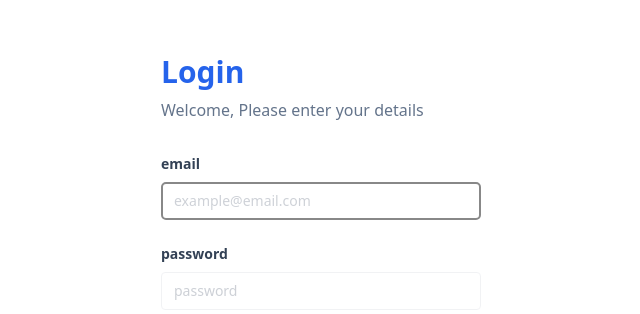
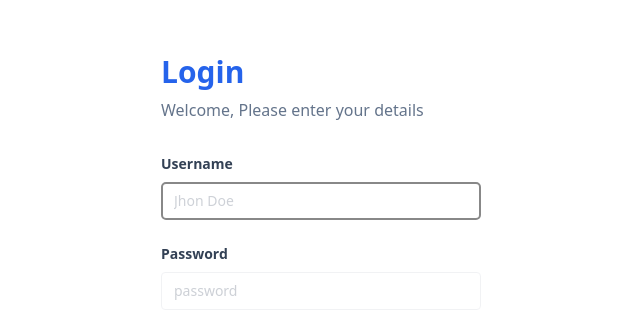
Before and after one commit to muchammadwr/React-Learn, a React app in the folder my-project/: page /login in a window 1280 px wide. Shown: the part 166-480 px from the top of the page, without its empty margins (319-959 px from the left). Built offline with nearby package versions, Linux system fonts and the light colour scheme; the HTML template or start-up script is replaced by a standard one.

Commit message:
Learn Post Data API

```diff
--- a/my-project/package.json
+++ b/my-project/package.json
@@ -11,6 +11,7 @@
   },
   "dependencies": {
     "axios": "^1.6.5",
+    "jwt-decode": "^4.0.0",
     "react": "^18.2.0",
     "react-dom": "^18.2.0",
     "react-router-dom": "^6.21.2"
--- a/my-project/src/Pages/products.jsx
+++ b/my-project/src/Pages/products.jsx
@@ -4,6 +4,7 @@
 import CardProduct from "../components/Fragments/CardProduct";
 import Button from "../components/Elements/Button";
 import { getProducts } from "../services/product.service";
+import { getUsername } from "../services/auth.service";
 // import Counter from "../components/Fragments/Counter";
 
 // const products = [
@@ -36,12 +37,13 @@
 //   },
 // ];
 
-const email = localStorage.getItem("email");
+const token = localStorage.getItem("token");
 
 const ProductsPage = () => {
   const [cart, setCart] = useState([]);
   const [totalPrice, setTotalPrice] = useState(0);
   const [products, setProducts] = useState([]);
+  const [username, setUsername] = useState("");
   useEffect(() => {
     setCart(JSON.parse(localStorage.getItem("cart")) || []);
   }, []);
@@ -50,6 +52,17 @@
     getProducts((data) => {
       setProducts(data);
     });
+  }, []);
+
+  useEffect(() => {
+    const token = localStorage.getItem("token");
+    if (token) {
+      setUsername(setUsername);
+    } else {
+      window.location.href = "/login";
+    }
+
+    setUsername(getUsername(token));
   }, []);
 
   useEffect(() => {
@@ -63,8 +76,7 @@
     }
   }, [cart, products]);
   const handleLogout = () => {
-    localStorage.removeItem("email");
-    localStorage.removeItem("password");
+    localStorage.removeItem("token");
     window.location.href = "/login";
   };
 
@@ -104,7 +116,7 @@
   return (
     <Fragment>
       <div className="flex justify-end h-20 bg-blue-600 text-white items-center px-10">
-        {email}
+        {username}
         <Button classname="ml-5 bg-black" onClick={handleLogout}>
           Logout
         </Button>
--- a/my-project/src/components/Fragments/FormLogin.jsx
+++ b/my-project/src/components/Fragments/FormLogin.jsx
@@ -1,31 +1,45 @@
 import InputForm from "../Elements/Input";
 import Button from "../Elements/Button";
-import { useEffect, useRef } from "react";
+import { useEffect, useRef, useState } from "react";
+import { login } from "../../services/auth.service";
 
 const FormLogin = () => {
+  const [loginFailed, setLoginFailed] = useState("");
   const handleLogin = () => {
     event.preventDefault();
-    localStorage.setItem("email", event.target.email.value);
-    localStorage.setItem("password", event.target.password.value);
-    window.location.href = "/products";
+    // localStorage.setItem("email", event.target.email.value);
+    // localStorage.setItem("password", event.target.password.value);
+
+    const data = {
+      username: event.target.username.value,
+      password: event.target.password.value,
+    };
+    login(data, (status, res) => {
+      if (status) {
+        localStorage.setItem("token", res);
+        window.location.href = "/products";
+      } else {
+        setLoginFailed(res.response.data);
+      }
+    });
   };
 
-  const emailRef = useRef(null);
+  const usernameRef = useRef(null);
   useEffect(() => {
-    emailRef.current.focus();
+    usernameRef.current.focus();
   }, []);
 
   return (
     <form onSubmit={handleLogin}>
       <InputForm
-        label="email"
-        type="email"
-        placeholder="example@email.com"
-        name="email"
-        ref={emailRef}
+        label="Username"
+        type="text"
+        placeholder="Jhon Doe"
+        name="username"
+        ref={usernameRef}
       />
       <InputForm
-        label="password"
+        label="Password"
         type="password"
         placeholder="password"
         name="password"
@@ -33,6 +47,9 @@
       <Button classname="bg-blue-600 w-full" type="submit">
         Login
       </Button>
+      {loginFailed && (
+        <p className="text-red-500 text-center mt-5">{loginFailed}</p>
+      )}
     </form>
   );
 };
--- /dev/null
+++ b/my-project/src/services/auth.service.js
@@ -0,0 +1,17 @@
+import axios from "axios";
+import { jwtDecode } from "jwt-decode";
+export const login = (data, callback) => {
+  axios
+    .post("https://fakestoreapi.com/auth/login", data)
+    .then((res) => {
+      callback(true, res.data.token);
+    })
+    .catch((error) => {
+      callback(false, error);
+    });
+};
+
+export const getUsername = (token) => {
+  const decoded = jwtDecode(token);
+  return decoded.user
+};
```
Also changed, not shown: 1 other file (tests, documents, lock files or other folders).
